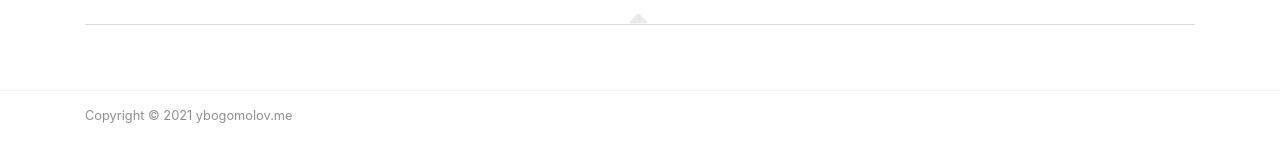
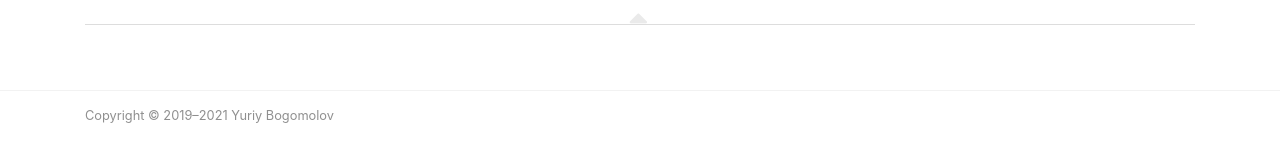
Before and after one commit to YBogomolov/ybogomolov.github.io, a Jekyll site: the page built from index.html, in a window 1280 px wide and 1207 px high. Shown: the part 1008-1170 px from the top of the window. Built offline with Jekyll 4.4.1, drawn with Linux system fonts in a browser that asks for light colours; nearby versions of some CDN libraries; the list of posts is cut into pages by our own code; comment, search, counter and statistics services are not loaded.

Commit message:
Add copyright date

```diff
--- a/_layouts/default.html
+++ b/_layouts/default.html
@@ -145,7 +145,7 @@
             <div class="container">
                 <div class="row">
                     <div class="col-md-6 col-sm-6 text-center text-lg-left">
-                        Copyright © {{ site.time | date: "%Y" }} {{ site.name }}
+                        Copyright © 2019–{{ site.time | date: "%Y" }} Yuriy Bogomolov
                     </div>
                 </div>
             </div>
```
